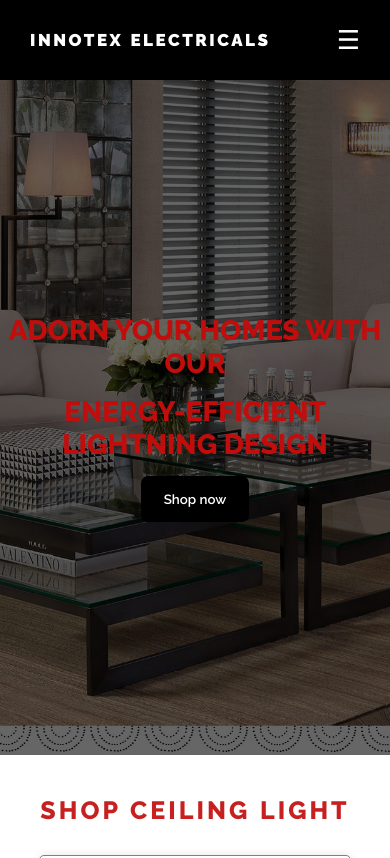
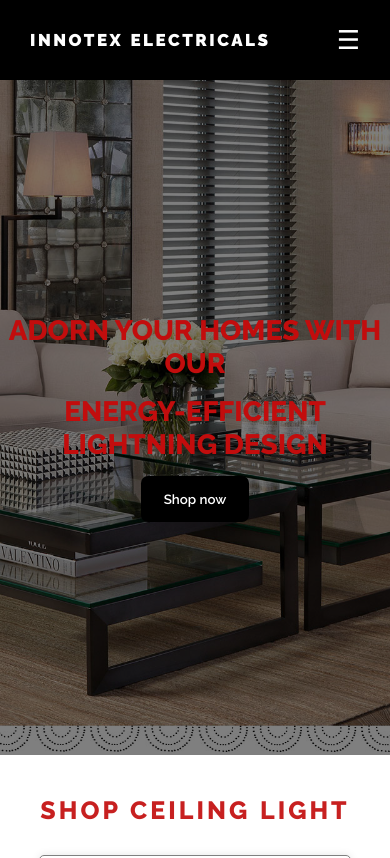
Before and after one commit to Beatrice-Frontend-Dev/Innotex-Electricals, a plain HTML site: page index.html in a window 390 px wide. Shown: the top 858 px of the page. Drawn offline with Linux system fonts and the light colour scheme.

Commit message:
responsive

```diff
--- a/tablet.css
+++ b/tablet.css
@@ -541,7 +541,7 @@
 
   .hero-overlay {
     position: absolute;
-    background-color: rgba(0, 0, 0, 0.6);
+    background-color: rgba(0, 0, 0, 0.5);
     width: 100%;
     height: 100%;
     z-index: 2;
--- a/task37A.css
+++ b/task37A.css
@@ -105,7 +105,7 @@ li a {
 
 .hero-overlay {
   position: absolute;
-  background-color: rgba(0, 0, 0, 0.6);
+  background-color: rgba(0, 0, 0, 0.5);
   width: 100%;
   height: 100%;
   z-index: 2;
```
